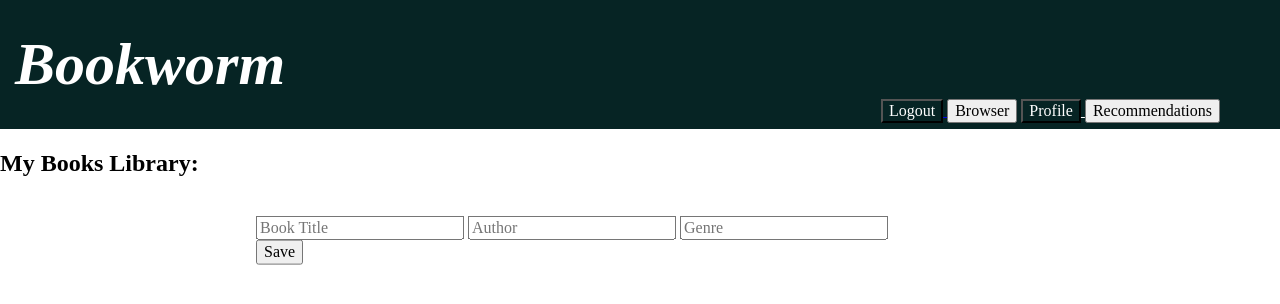
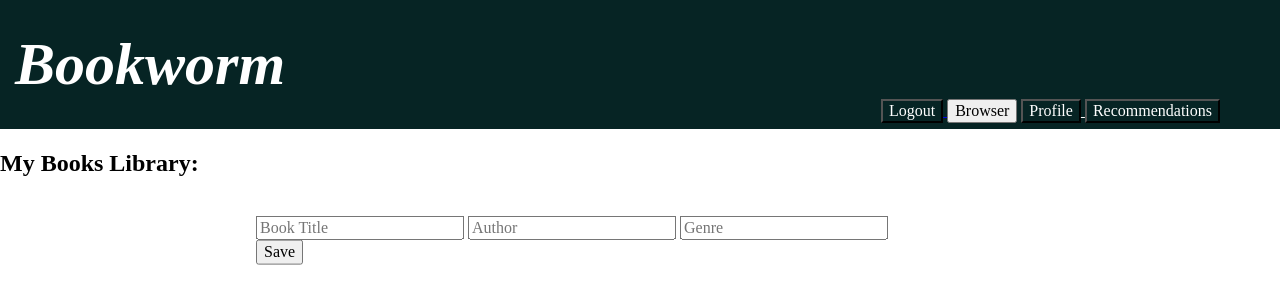
Before and after one commit to NSU-SU19CSE299S17/SU19CSE299S17G02NSU, a Django app: page /mylibrary/ in a window 1280 px wide. Shown: the top 304 px of the page. Run offline with Django 3.2, Linux system fonts and the light colour scheme; the visitor is signed in with stand-in values (Sample User, id 1); parts of the project's set-up code (start-up, migrations or seed data) failed here and were passed over; some libraries are stand-ins or nearby versions.

Commit message:
css added to recommendation btn in mylibrary

```diff
--- a/Project_Code/Users/templates/Users/MyLibrary.html
+++ b/Project_Code/Users/templates/Users/MyLibrary.html
@@ -69,7 +69,7 @@ tr:nth-child(even) {
                     <button style="color: white; background: transparent; ">Profile</button>
                 </a>
                 <a href=" {% url 'Recommender' %}">
-                <button href="#" >Recommendations</button>
+                <button style="color: white; background: transparent; " >Recommendations</button>
             </a>
 
             </div>
```
